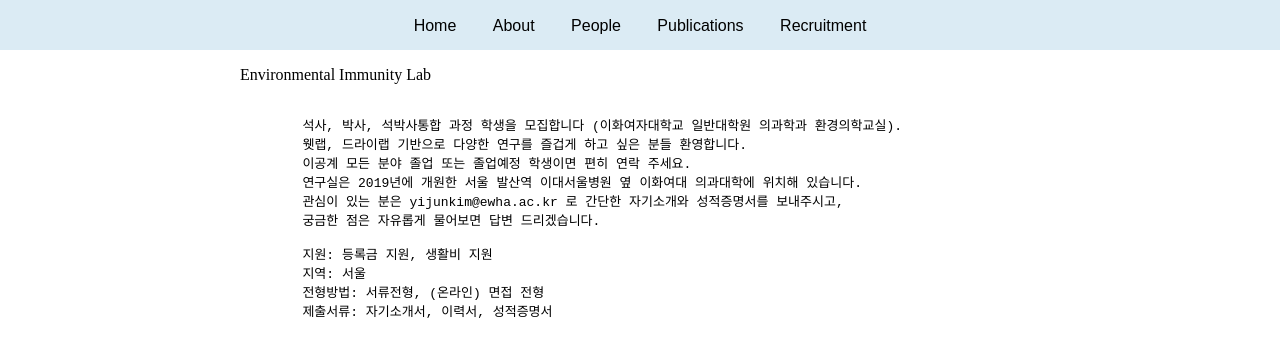
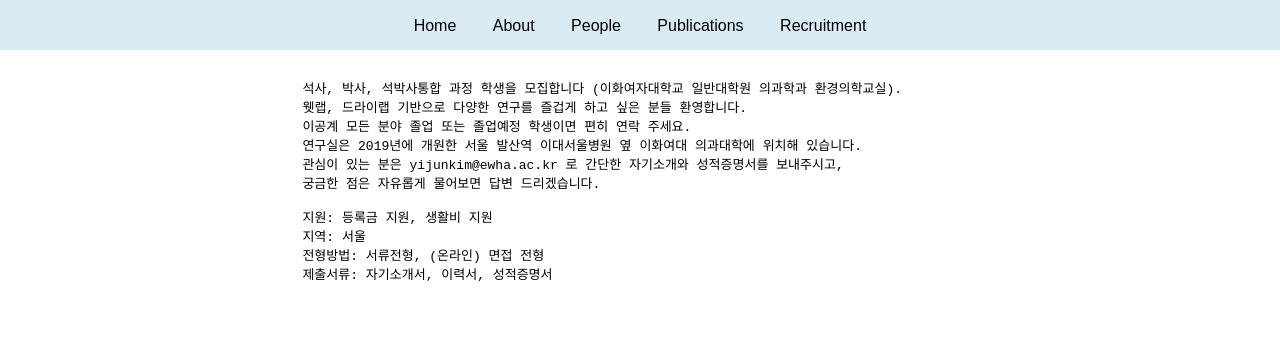
Before and after one commit to envimmlab/recruitment, a plain HTML site: page index.html in a window 1280 px wide. Drawn offline with Linux system fonts and the light colour scheme.

Commit message:
Update index.html

```diff
--- a/index.html
+++ b/index.html
@@ -94,7 +94,6 @@
     </nav>
     </div>
 	<div class="text">
-	<p>Environmental Immunity Lab</p>
 
 	<!-- <img src="https://dasima.xyz/wp-content/uploads/2018/09/img-src-ufo-2.png" style="display: block; margin: 0 auto; width:500px; height:400px;"> -->
 
```
